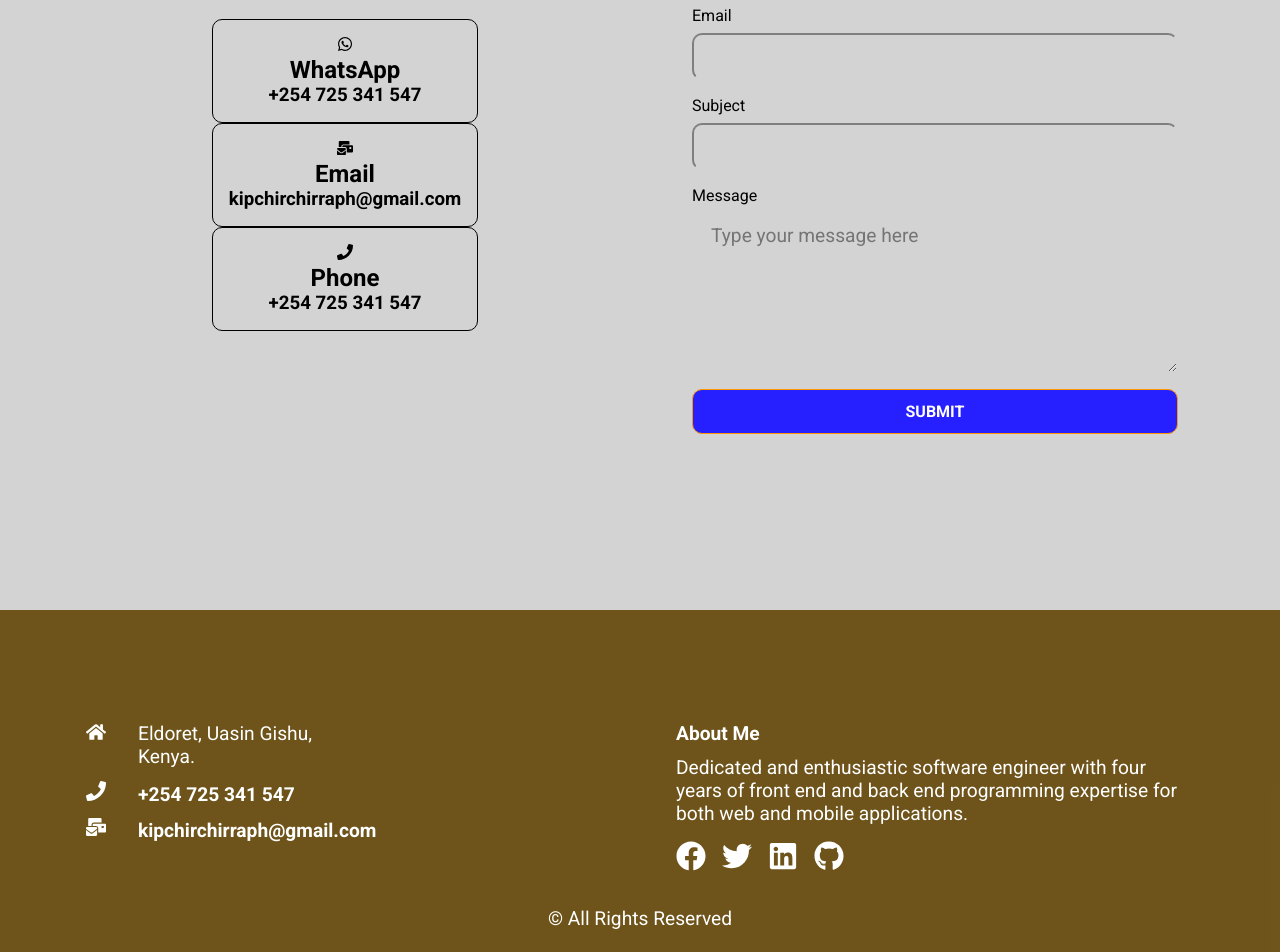
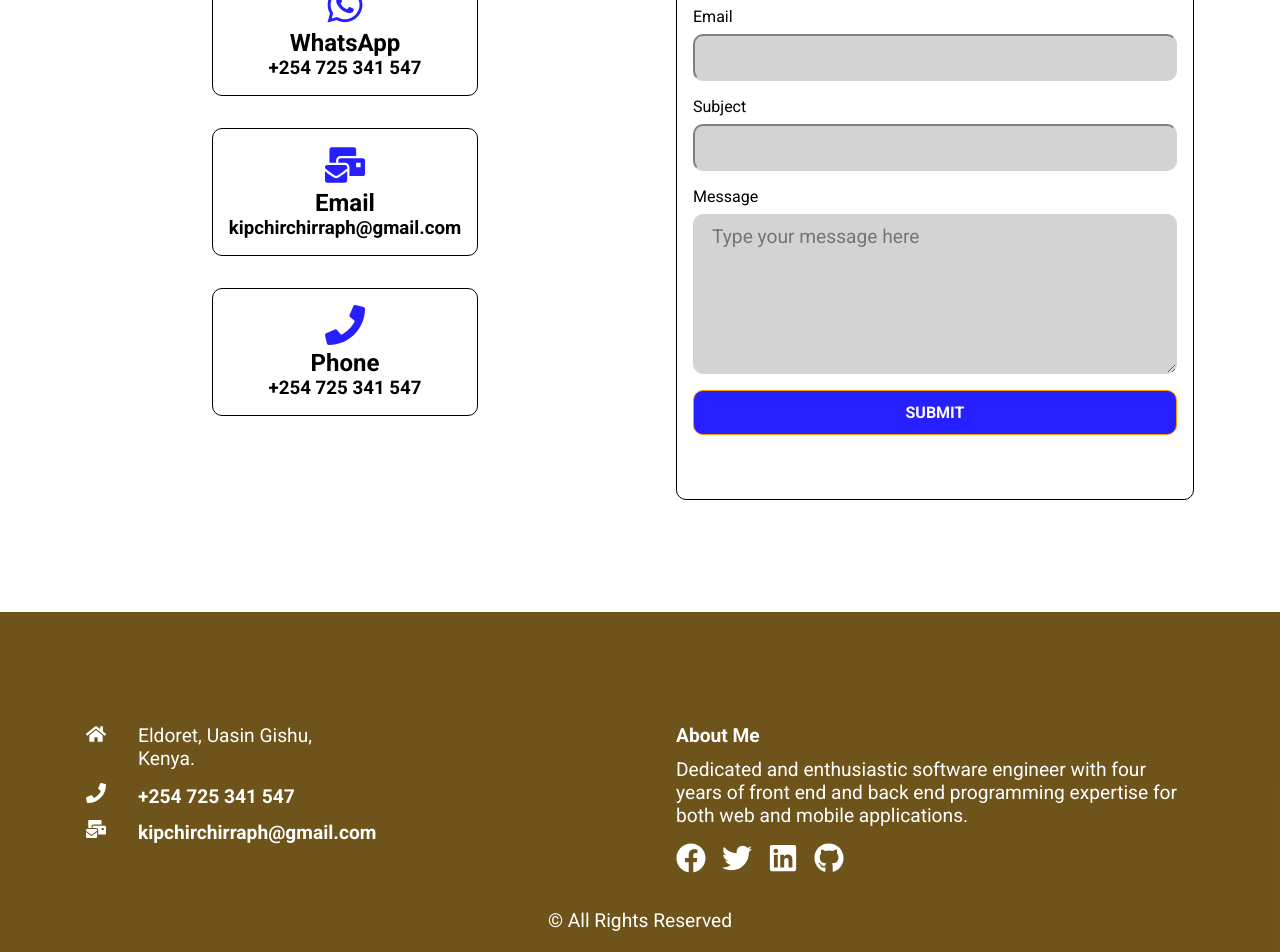
Before and after one commit to Raphtildai/portfolio-react, a React (Create React App) app: page /contact in a window 1280 px wide. Shown: the part 740-1692 px from the top of the page. Built offline with nearby package versions, Linux system fonts and the light colour scheme.

Commit message:
Perfecting the UI/UX

```diff
--- a/src/App.css
+++ b/src/App.css
@@ -6,6 +6,7 @@
   height: 40vmin;
   pointer-events: none;
 }
+
 
 @media (prefers-reduced-motion: no-preference) {
   .App-logo {
--- a/src/components/AboutContent.js
+++ b/src/components/AboutContent.js
@@ -1,10 +1,11 @@
 import "./AboutContentStyle.css";
 
 import React from 'react'
-import { Link } from "react-router-dom";
+import { Link, NavLink } from "react-router-dom";
 
 const AboutContent = () => {
   return (
+    <div>
         <div className="about">
             <div className="left">
                 <h1>WHO AM I?</h1>
@@ -24,6 +25,10 @@ const AboutContent = () => {
                 </div>
             </div>
         </div>
+        <div className="resume-btn">
+            <NavLink to="https://drive.google.com/file/d/1mx9clxems4p2xgoy9DSpb2ScrggN_NN-/view?usp=sharing" target={"_blank"}><div className="btn btn-light">My Resume</div></NavLink>
+        </div>
+    </div>
   )
 }
 
--- a/src/components/AboutContentStyle.css
+++ b/src/components/AboutContentStyle.css
@@ -12,6 +12,10 @@
     margin: auto;
     padding: 1rem;
     max-width: 350px;
+}
+.about .left:hover{
+    border: 1px solid #261fff;
+    border-radius: 10px;
 }
 .about .left p {
     color: black;
@@ -42,3 +46,19 @@
     grid-row: 1;
     z-index: 5;
 }
+.resume-btn {
+    max-width: 600px;
+    display: flex;
+    justify-content: center;
+    margin: auto;
+    padding: 2rem;
+}
+.resume-btn .btn {
+    text-align: center;
+    height: 100%;
+    width: 300px;
+    color: #ff9700;
+}
+.resume-btn .btn:hover {
+    color: #fff;
+}
--- a/src/components/CertificateCardStyle.css
+++ b/src/components/CertificateCardStyle.css
@@ -64,10 +64,24 @@
     color: #fff;
 }
 
-@media screen and (max-width: 740px) {
+@media screen and (max-width: 360px) {
     .certificate-container {
         max-width: 90%;
         margin: auto;
         grid-template-columns: 1fr;
     }
 }
+
+@media screen and (max-width: 740px) and ( min-width: 360px) {
+    .certificate-container {
+        max-width: 100%;
+        height: 100%;
+        margin: auto;
+        display: grid;
+        grid-gap: 20px;
+        grid-template-columns: repeat(2, 1fr);
+    }
+    /* .certificate-card {
+        max-width: 100%;
+    } */
+}
--- a/src/components/Footer.js
+++ b/src/components/Footer.js
@@ -2,6 +2,7 @@ import "./FooterStyle.css";
 import React from 'react'
 
 import { FaHome, FaPhone, FaMailBulk, FaFacebook, FaTwitter, FaLinkedin, FaGithub } from "react-icons/fa";
+import { NavLink } from "react-router-dom";
 
 const Footer = () => {
   return (
@@ -26,10 +27,10 @@ const Footer = () => {
                 <h4>About Me</h4>
                 <p>Dedicated and enthusiastic software engineer with four years of front end and back end programming expertise for both web and mobile applications.</p>
                 <div className="socials">
-                    <FaFacebook size={30} style={{color: "#fff", marginRight: "1rem"}} />
-                    <FaTwitter size={30} style={{color: "#fff", marginRight: "1rem"}} />
-                    <FaLinkedin size={30} style={{color: "#fff", marginRight: "1rem"}} />
-                    <FaGithub size={30} style={{color: "#fff", marginRight: "1rem"}} />
+                    <NavLink to="https://www.facebook.com/profile.php?id=100084354161664" target={"_blank"}><FaFacebook size={30} style={{color: "#fff", marginRight: "1rem"}} /></NavLink>
+                    <NavLink to="https://twitter.com/Tildai10" target={"_blank"}><FaTwitter size={30} style={{color: "#fff", marginRight: "1rem"}} /></NavLink>
+                    <NavLink to="https://www.linkedin.com/in/raphael-tildai-83b410190/" target={"_blank"}><FaLinkedin size={30} style={{color: "#fff", marginRight: "1rem"}} /></NavLink>
+                    <NavLink to="https://github.com/Raphtildai" target={"_blank"}><FaGithub size={30} style={{color: "#fff", marginRight: "1rem"}} /></NavLink>
 
                 </div>
             </div>
--- a/src/components/HeroImg.js
+++ b/src/components/HeroImg.js
@@ -11,7 +11,7 @@ const HeroImg = () => {
         </div>
         <div className="content">
           <p>Hi, I'm Raphael Tildai</p>
-          <h1>Software Developer & Computer Science Graduate</h1>
+          <h1>Software Developer</h1>
           <div>
             <Link to="/projects" className="btn">Projects</Link>
             <Link to="/contact" className="btn btn-light">Contact</Link>
--- a/src/components/MyForm.js
+++ b/src/components/MyForm.js
@@ -49,19 +49,19 @@ const MyForm = () => {
           <div className="social-links">
             <div className="social-link">
               <NavLink to="https://wa.me/+254725341547">
-                <FaWhatsapp />
+                <span className="icon"><FaWhatsapp size={40} /></span>
                 <h2>WhatsApp</h2><h3>+254 725 341 547</h3>
               </NavLink>
             </div>
             <div className="social-link">
               <NavLink to="mailto:kipchirchirraph@gmail.com">
-                <FaMailBulk />
+              <span className="icon"><FaMailBulk size={40} /></span>
                 <h2>Email</h2><h3>kipchirchirraph@gmail.com</h3>
               </NavLink>
             </div>
             <div className="social-link">
               <NavLink to="tel:+254725341547">
-                <FaPhone />
+              <span className="icon"><FaPhone size={40} /></span>
                 <h2>Phone</h2><h3>+254 725 341 547</h3>
               </NavLink>
             </div>
--- a/src/components/MyFormStyle.css
+++ b/src/components/MyFormStyle.css
@@ -1,5 +1,5 @@
 .contact {
-    background-color: lightgray;
+    background-color: #fff;
     width: 100%;
     padding: 6rem 0;
 }
@@ -14,14 +14,35 @@
     padding: 4rem 1rem;
     display: flex;
     flex-direction: column;
+    justify-content: space-between;
     margin: auto;
     max-width: 600px;
+}
+.social-link:hover {
+    background-color: #ff9700;
+    padding: 2rem 1rem;
+    opacity: 0.7;
 }
 .social-link {
     border: 1px solid black;
     border-radius: 10px;
     text-align: center;
+    margin-top: 2rem;
     padding: 1rem;
+}
+.social-link h2:hover {
+    color: #fff;
+}.social-link h3:hover {
+    color: #fff;
+}
+.social-link:hover {
+    border: 1px solid #261fff;
+}
+.icon {
+    color: #261fff;
+}
+.icon:hover {
+    color: #fff;
 }
 label {
     color: black;
@@ -52,11 +73,17 @@ label {
     margin-top: 2rem;
 }
 form {
+    border: 1px solid black;
+    border-radius: 10px;
     display: flex;
     flex-direction: column;
     padding: 4rem 1rem;
     margin: auto;
     max-width: 600px;
+}
+.form:hover {
+    border: 1px solid #261fff;
+    border-radius: 10px;
 }
 form input, form textarea {
     margin-bottom: 1rem;
@@ -72,4 +99,8 @@ form input, form textarea {
     .contact-container {
         grid-template-columns: 1fr;
     }
+    .social-link  {
+        margin-top: 1rem;
+        max-width: 100%;
+    }
 }
--- a/src/components/Navbar.js
+++ b/src/components/Navbar.js
@@ -27,7 +27,7 @@ const Navbar = () => {
 
   return (
     <div className={color ? "header header-bg" : "header"}>
-        <Link to="/">
+        <Link to="/portfolio-react">
             <img className="logo" src={ Logo } alt="Logo"></img>
         </Link>
         <ul className={click ? "nav-menu active" : "nav-menu"}>
--- a/src/components/NavbarStyle.css
+++ b/src/components/NavbarStyle.css
@@ -24,7 +24,9 @@
 .nav-menu li {
     padding: 0 1rem;
 }
-
+.nav-menu li:hover{
+    border-bottom: 3px solid #fff;
+}
 .nav-menu li a {
     font-size: 1.2rem;
     font-weight: 700;
--- a/src/components/ProjectCardStyle.css
+++ b/src/components/ProjectCardStyle.css
@@ -51,15 +51,43 @@
     padding: 0.5rem 1rem;
 }
 .project-btns .btn-light {
+    text-align: center;
     color: #ff9700;
-}.project-btns .btn-light:hover {
+}
+.project-btns .btn-light:hover {
     color: #fff;
 }
 
-@media screen and (max-width: 740px) {
+@media screen and (max-width: 360px) {
     .project-container {
         max-width: 90%;
         margin: auto;
         grid-template-columns: 1fr;
     }
+    .project-btns {
+        display: flex;
+        flex-direction: column;
+        justify-content: space-between;
+        padding: 0.5rem 0;
+        margin: auto;
+    }
 }
+
+@media screen and (max-width: 740px) and ( min-width: 360px)  {
+    .project-container {
+        max-width: 100%;
+        height: 100%;
+        margin: auto;
+        display: grid;
+        grid-gap: 20px;
+        grid-template-columns: repeat(2, 1fr);
+    }
+    .project-btns {
+        max-width: 100%;
+        display: flex;
+        flex-direction: column;
+        justify-content: space-between;
+        margin: auto;
+        padding: 0.5rem 0;
+    }
+}
```
Lines whose indentation alone changed are shown as unchanged.
